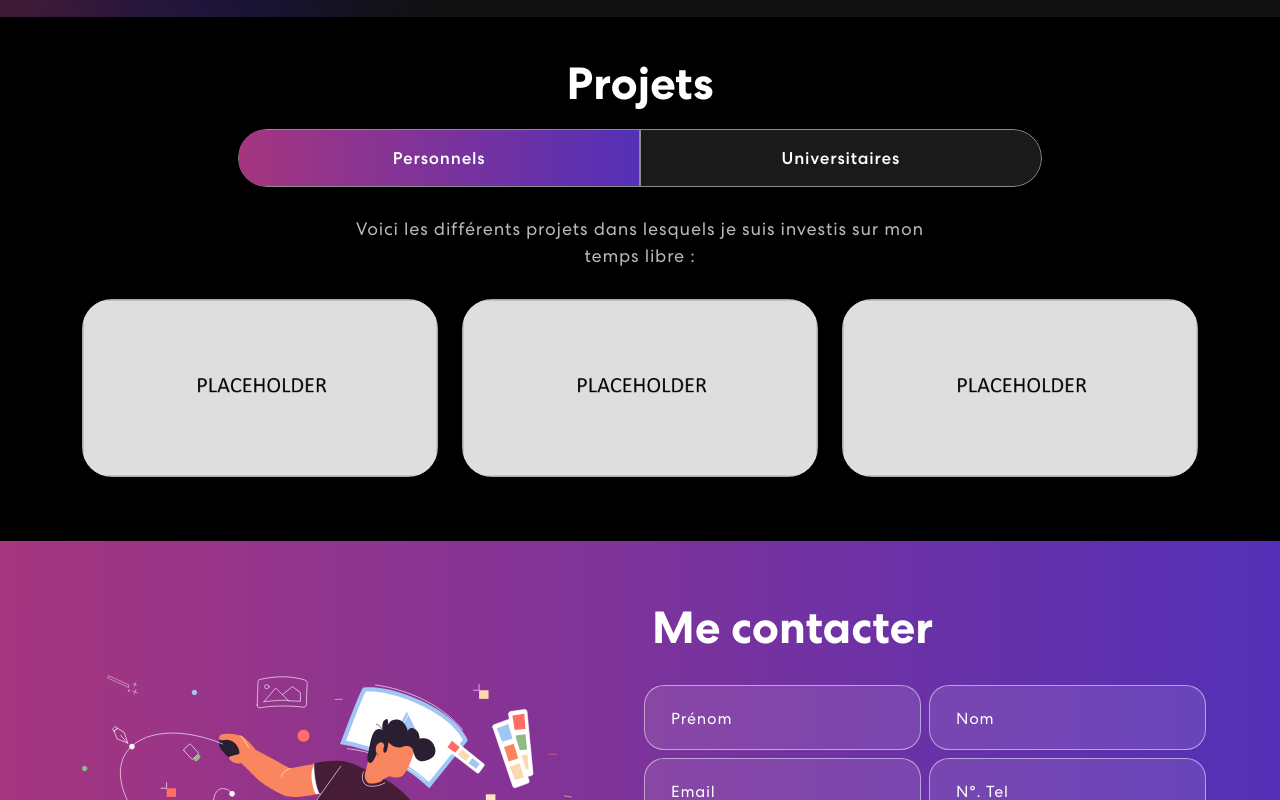
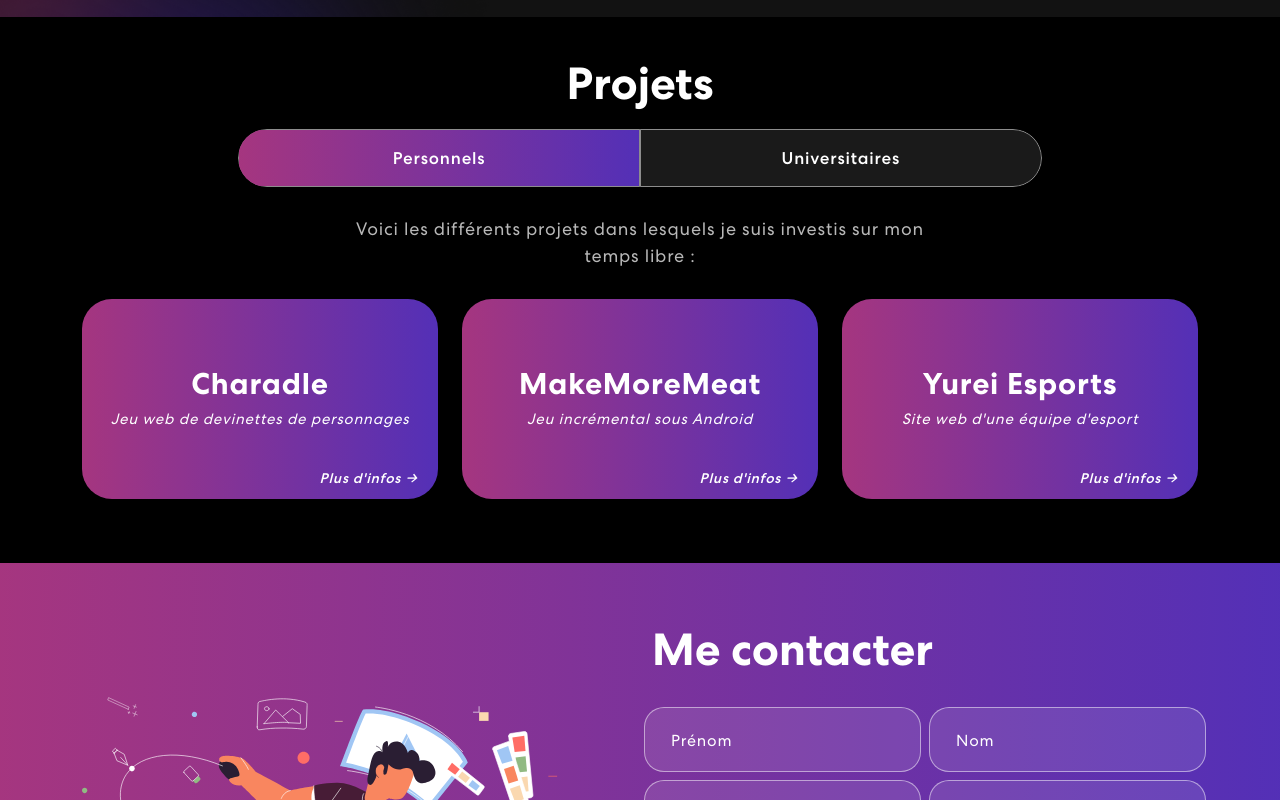
Before and after one commit to Amaroke/Portfolio, a React (Create React App) app: page / in a window 1280 px wide. Shown: the part 1440-2240 px from the top of the page. Built offline with nearby package versions, Linux system fonts and the light colour scheme; the HTML template or start-up script is replaced by a standard one.

Commit message:
Modification projects

```diff
--- a/src/components/Projects/ProjectCard.js
+++ b/src/components/Projects/ProjectCard.js
@@ -10,11 +10,9 @@ export const ProjectCard = ({ title, resume, description, imgUrl, imgUrl1, imgUr
   return (
     <Col size={12} sm={6} md={4}>
       <div className="proj-imgbx" onClick={handleClick}>
-        <img src={imgUrl} alt="project_image" />
-        <div className="proj-txtx">
           <h4>{title}</h4>
           <span>{resume}</span>
-        </div>
+          <span className="ClickMe">{"Plus d'infos →"}</span>
       </div>
     </Col>
   )
--- a/src/components/Projects/Projects.css
+++ b/src/components/Projects/Projects.css
@@ -79,61 +79,42 @@
 }
 
 .proj-imgbx {
+    text-align: center;
+    transition: 0.5s ease-in-out;
+    width: 100%;
     position: relative;
     border-radius: 30px;
     overflow: hidden;
     margin-bottom: 24px;
+    height: 200px;
+    background: linear-gradient(90.21deg, #aa367c -5.91%, #4a2fbd 111.58%);
+    display: flex;
+    flex-direction: column;
+    justify-content: center;
+    align-items: center;
+    cursor: pointer;
 }
 
-.proj-imgbx::before {
-    content: "";
-    background: linear-gradient(90.21deg, #AA367C -5.91%, #4A2FBD 111.58%);
-    opacity: 0.85;
-    position: absolute;
-    width: 100%;
-    height: 0;
-    transition: 0.4s ease-in-out;
-}
-
-.proj-imgbx:hover::before {
-    height: 100%;
-}
-
-.proj-txtx {
-    position: absolute;
-    text-align: center;
-    top: 65%;
-    left: 50%;
-    transform: translate(-50%, -50%);
-    transition: 0.5s ease-in-out;
-    opacity: 0;
-    width: 100%;
-}
-
-.proj-imgbx:hover .proj-txtx {
-    top: 50%;
-    opacity: 1;
-}
-
-.proj-txtx h4 {
+.proj-imgbx h4 {
     font-size: 30px;
     font-weight: 700;
     letter-spacing: 0.8px;
     line-height: 1.1em;
 }
 
-.proj-txtx span {
+.proj-imgbx span {
     font-style: italic;
     font-weight: 400;
     font-size: 15px;
     letter-spacing: 0.8px;
 }
 
-.background-image-right {
-    top: 20%;
+.proj-imgbx .ClickMe {
     position: absolute;
-    bottom: 0;
-    width: 35%;
-    right: 0;
-    z-index: -4;
-}
+    margin-right: 10px;
+    bottom: 10px;
+    right: 10px;
+    font-size: 14px;
+    font-weight: 500;
+    color: #fff;
+  }
--- a/src/components/Projects/Projects.js
+++ b/src/components/Projects/Projects.js
@@ -19,7 +19,6 @@ import logohtmlcss from "../../assets/img/logo-html-css.png";
 import logoAndroidStudio from "../../assets/img/logo-android-studio.png";
 import logoKotlin from "../../assets/img/logo-kotlin.png";
 import projImg from "../../assets/img/project.jpg";
-import colorSharp2 from "../../assets/img/color-sharp2.png";
 import 'animate.css';
 import TrackVisibility from 'react-on-screen';
 import './Projects.css'
@@ -52,7 +51,6 @@ export const Projects = () => {
       title: "Georges",
       resume: "Nettoyage d'archives",
       description: "\"Georges\" permet grâce au raisonnement à partir de cas de nettoyer des archives. Ce projet a été réalisé, dans le cadre de l'UE Initiation à la Recherche de mon Master Informatique à l'Université de Lorraine. Il a été réalisé en collaboration avec Persée, une Unité de Support et de Recherche de l'ENS de Lyon et du CNRS. Entièrement écris en Python l'outil développé à permis d'obtenir des résultats très satisfaisants sur l'ensemble des documents fournis. Ces travaux ont menés à la publication d'un article à l'occasion de l'International Conference on Case-Based Reasoning de 2023.<br>Pour plus d'informations, vous pouvez consulter le <a href=\"github.com/Amaroke/Georges\">dépôt GitHub</a> du projet.",
-      imgUrl: projImg,
       imgUrl1: projImg,
       imgUrl2: projImg,
       imgUrl3: projImg,
@@ -65,7 +63,6 @@ export const Projects = () => {
       title: "ProjetDPiscine",
       resume: "Site de gestion d'agenda",
       description: "ProjetDPiscine est un projet de site web développé durant mon master. Il inclut une gestion côté serveur avec Node.js et propose un site de gestion d'agenda. L'objectif est de permettre aux utilisateurs de créer des comptes et de planifier des évènements avec plusieurs autres utilisateurs via un calendrier partagé.",
-      imgUrl: projImg,
       imgUrl1: projImg,
       imgUrl2: projImg,
       imgUrl3: projImg,
@@ -82,7 +79,6 @@ export const Projects = () => {
       title: "ObstACL-Tower",
       resume: "Jeu de type roguelike",
       description: "ObstACL-Tower est un jeu de type rogue-like qui offre une progression à travers plusieurs niveaux, permettant aux joueurs d'affronter divers monstres. Des collectibles sont également présents, ainsi qu'une gestion du score, des sons et des musiques. Ce projet a été développé en appliquant la méthode Scrum et en utilisant libGDX.",
-      imgUrl: projImg,
       imgUrl1: projImg,
       imgUrl2: projImg,
       imgUrl3: projImg,
@@ -97,7 +93,6 @@ export const Projects = () => {
       title: "Golden-PPIT",
       resume: "Site web d'organisation d'évènements",
       description: "Golden-PPIT est un site web d'organisation d'événements qui permet à plusieurs utilisateurs de s'inviter et de planifier leurs activités via la plateforme. Il a été développé en utilisant la méthode Scrum, et comprend une base de données complète pour assurer son bon fonctionnement.",
-      imgUrl: projImg,
       imgUrl1: projImg,
       imgUrl2: projImg,
       imgUrl3: projImg,
@@ -114,7 +109,6 @@ export const Projects = () => {
       title: "PlatVenture",
       resume: "Jeu de plateforme",
       description: "Platventure est un jeu de plateforme offrant une expérience de jeu à travers plusieurs niveaux. Il est disponible sur PC ainsi que sur mobile, grâce à l'utilisation de libGDX. Le jeu propose des collectibles, un système de score et des effets sonores.",
-      imgUrl: projImg,
       imgUrl1: projImg,
       imgUrl2: projImg,
       imgUrl3: projImg,
@@ -131,7 +125,6 @@ export const Projects = () => {
       title: "PuissanceQuatre",
       resume: "IA d'un jeu de puissance 4",
       description: "PuissanceQuatre est un jeu de puissance 4 avec une IA développée en utilisant l'algorithme Alpha-Beta. Cette IA offre plusieurs niveaux de difficulté, avec des degrés de profondeur différents pour simuler ses coups. Elle devient ainsi pratiquement imbattable pour l'humain une fois qu'elle atteint un certain seuil de prédictions.",
-      imgUrl: projImg,
       imgUrl1: projImg,
       imgUrl2: projImg,
       imgUrl3: projImg,
@@ -147,7 +140,6 @@ export const Projects = () => {
       title: "Charadle",
       resume: "Jeu web de devinettes de personnages",
       description: "Charadle est un site web développé en React, inspiré de Wordle, qui propose un jeu où le joueur doit deviner un personnage issu d'un manga/anime à partir d'une image, ou deviner le titre de l'œuvre associée. Le site inclut une gestion de base de données pour les utilisateurs, ainsi qu'un lien vers l'API de MyAnimeList pour accéder aux informations nécessaires.",
-      imgUrl: projImg,
       imgUrl1: projImg,
       imgUrl2: projImg,
       imgUrl3: projImg,
@@ -164,7 +156,6 @@ export const Projects = () => {
       title: "MakeMoreMeat",
       resume: "Jeu incrémental sous Android",
       description: "MakeMoreMeat est un jeu de type incrémental en cours de développement, réalisé en Kotlin spécialement pour Android. L'objectif de ce projet est de découvrir les différentes facettes du développement mobile et d'explorer les aspects liés à la création d'applications pour cette plateforme.",
-      imgUrl: projImg,
       imgUrl1: projImg,
       imgUrl2: projImg,
       imgUrl3: projImg,
@@ -179,7 +170,6 @@ export const Projects = () => {
       title: "Yurei Esports",
       resume: "Site web d'une équipe d'esport",
       description: "Yurei Esport est un site web développé en React pour une équipe d'esport allemande. Le site agit comme une vitrine de l'équipe, présentant des informations et des détails pertinents sur eux.",
-      imgUrl: projImg,
       imgUrl1: projImg,
       imgUrl2: projImg,
       imgUrl3: projImg,
@@ -309,7 +299,6 @@ export const Projects = () => {
         </Modal>
 
       </Container>
-      <img className="background-image-right" src={colorSharp2} alt="background"></img>
     </section >
   )
 }
```
